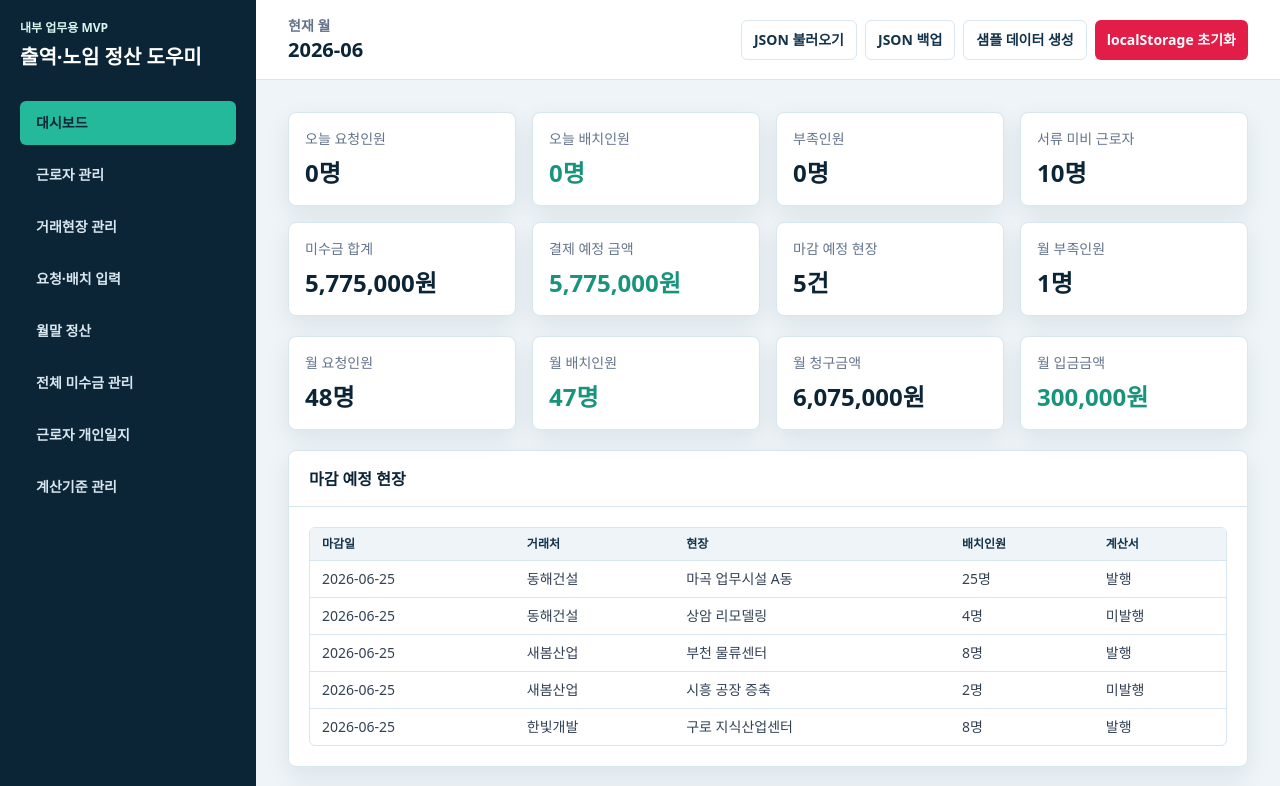
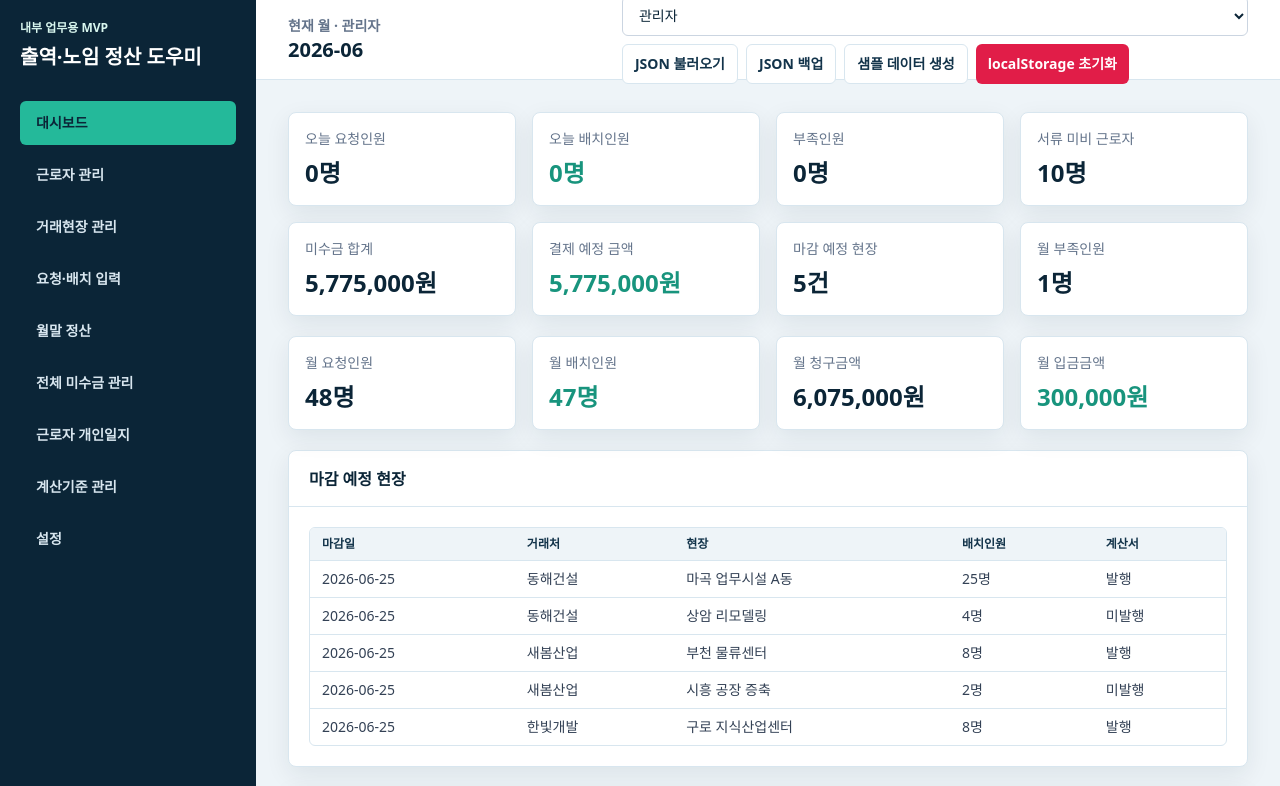
Before and after one commit to p188441064/worker-settlement-app, a Next.js app: page / in a window 1280 px wide. Shown: the top 786 px of the page. Built offline with nearby package versions, Linux system fonts and the light colour scheme.

Commit message:
add company settings and role structure

```diff
--- a/app/page.tsx
+++ b/app/page.tsx
@@ -4,7 +4,7 @@ import { ChangeEvent, ReactNode, useEffect, useMemo, useState } from "react";
 import { Badge, Button, DataTable, Field, Panel, SelectInput, StatCard, TextArea, TextInput, td, th } from "@/components/ui";
 import { ageGroupLabel, calculateByRule, ceilWon, createCalculationRule, deductionTypes, getWorkerBaseAmount, formatDateDot, formatNumber, formatWon, getAgeGroupByWorkDate, getAssignedCount, getRequestStatus, isSameMonth, monthKey, normalizeRequestStatuses, withCalculatedAssignment } from "@/lib/calculations";
 import { STORAGE_KEY, loadAppData, migrateAppData, resetAppData, saveAppData, createId } from "@/lib/storage";
-import { AppData, AssignmentStatus, CalculationRule, Client, DeductionType, DocumentStatus, RequestStatus, Site, ViewKey, WorkAssignment, WorkRequest, Worker } from "@/lib/types";
+import { AppData, AssignmentStatus, CalculationRule, Client, DeductionType, DocumentStatus, RequestStatus, Site, UserRole, ViewKey, WorkAssignment, WorkRequest, Worker } from "@/lib/types";
 import { calculatePayrollDeduction } from "@/lib/payrollRules";
 
 const menus: Array<{ key: ViewKey; label: string }> = [
@@ -15,8 +15,20 @@ const menus: Array<{ key: ViewKey; label: string }> = [
   { key: "settlement", label: "월말 정산" },
   { key: "receivables", label: "전체 미수금 관리" },
   { key: "journal", label: "근로자 개인일지" },
-  { key: "rules", label: "계산기준 관리" }
+  { key: "rules", label: "계산기준 관리" },
+  { key: "settings", label: "설정" }
 ];
+
+const roleLabels: Record<UserRole, string> = {
+  ADMIN: "관리자",
+  USER: "일반사용자"
+};
+
+function canAccessMenu(data: AppData, viewKey: ViewKey) {
+  const role = data.accessControl?.currentRole || "ADMIN";
+  const permission = data.accessControl?.menuPermissions.find((item) => item.viewKey === viewKey);
+  return role === "ADMIN" ? permission?.admin !== false : Boolean(permission?.user);
+}
 
 const today = "2026-06-19";
 const currentMonth = monthKey(new Date());
@@ -177,6 +189,14 @@ export default function Home() {
   }
 
   const updateData = (next: AppData) => setData(next);
+  const permittedMenus = menus.filter((menu) => canAccessMenu(data, menu.key));
+
+  const changeRole = (role: UserRole) => {
+    const accessControl = data.accessControl;
+    const firstMenu = menus.find((menu) => canAccessMenu({ ...data, accessControl: { ...accessControl, currentRole: role } }, menu.key));
+    setData({ ...data, accessControl: { ...accessControl, currentRole: role } });
+    if (firstMenu && !canAccessMenu({ ...data, accessControl: { ...accessControl, currentRole: role } }, view)) setView(firstMenu.key);
+  };
 
   const downloadJson = () => {
     const blob = new Blob([JSON.stringify(data, null, 2)], { type: "application/json" });
@@ -224,7 +244,7 @@ export default function Home() {
           <h1 className="mt-2 text-xl font-bold leading-tight">출역·노임 정산 도우미</h1>
         </div>
         <nav className="grid grid-cols-2 gap-2 sm:grid-cols-4 lg:grid-cols-1">
-          {menus.map((menu) => (
+          {permittedMenus.map((menu) => (
             <button
               key={menu.key}
               onClick={() => setView(menu.key)}
@@ -241,10 +261,14 @@ export default function Home() {
       <section className="min-w-0 flex-1">
         <header className="flex flex-col gap-3 border-b border-navy-100 bg-white px-4 py-4 sm:flex-row sm:items-center sm:justify-between lg:h-20 lg:px-8 lg:py-0">
           <div>
-            <p className="text-sm font-semibold text-slate-500">현재 월</p>
+            <p className="text-sm font-semibold text-slate-500">현재 월 · {roleLabels[data.accessControl?.currentRole || "ADMIN"]}</p>
             <p className="text-xl font-bold text-navy-900">{selectedMonth}</p>
           </div>
           <div className="flex flex-wrap items-center gap-2">
+            <SelectInput value={data.accessControl?.currentRole || "ADMIN"} onChange={(event) => changeRole(event.target.value as UserRole)} className="w-32">
+              <option value="ADMIN">관리자</option>
+              <option value="USER">일반사용자</option>
+            </SelectInput>
             <input
               type="file"
               accept="application/json"
@@ -270,6 +294,7 @@ export default function Home() {
           {view === "receivables" && <ReceivablesView data={data} updateData={updateData} selectedMonth={selectedMonth} setSelectedMonth={setSelectedMonth} />}
           {view === "journal" && <WorkerJournalView data={data} />}
           {view === "rules" && <RulesView data={data} updateData={updateData} />}
+          {view === "settings" && <SettingsView data={data} updateData={updateData} />}
         </div>
       </section>
     </main>
@@ -1435,6 +1460,7 @@ function StatementDocument({ data, entries, client, site, selectedMonth }: { dat
     <PrintPage title="거래명세서" subtitle={`${client.name} / ${site.siteName} / ${getClosingPeriodLabel(selectedMonth)}`}>
       <table className="mb-4 w-full border-collapse text-sm"><tbody>
         <tr><th className={printTh}>공급자</th><td className={printTd}>{data.companyInfo.companyName}</td><th className={printTh}>거래처</th><td className={printTd}>{client.name}</td></tr>
+        <tr><th className={printTh}>사업자번호</th><td className={printTd}>{data.companyInfo.businessNumber}</td><th className={printTh}>연락처</th><td className={printTd}>{data.companyInfo.companyPhone}</td></tr>
         <tr><th className={printTh}>현장명</th><td className={printTd}>{site.siteName}</td><th className={printTh}>계산서</th><td className={printTd}>{site.invoiceIssueType === "ISSUED" ? `발행 / 수수료율 ${Math.round((site.invoiceDeductionRate ?? 0) * 100)}%` : "미발행"}</td></tr>
         <tr><th className={printTh}>마감일</th><td className={printTd}>{site.closingDay}일</td><th className={printTh}>결제일</th><td className={printTd}>{site.paymentDay}일</td></tr>
       </tbody></table>
@@ -1471,7 +1497,7 @@ function DelegationDocument({ data, entries, site, selectedMonth }: { data: AppD
       <div className="space-y-3 text-sm leading-7">
         <p>아래 근로자는 해당 현장의 일용노무비 수령 및 정산자료 제출 업무를 {data.companyInfo.companyName}에 위임합니다.</p>
         <p><b>회사명</b> {data.companyInfo.companyName} / <b>대표자</b> {data.companyInfo.companyRepresentative} / <b>사업자번호</b> {data.companyInfo.businessNumber}</p>
-        <p><b>주소</b> {data.companyInfo.companyAddress}</p>
+        <p><b>주소</b> {data.companyInfo.companyAddress} / <b>연락처</b> {data.companyInfo.companyPhone}</p>
       </div>
       <table className="mt-5 w-full border-collapse text-sm"><thead><tr>{["성명", "주민등록번호", "주소", "지급액", "서명/도장"].map((header) => <th key={header} className={printTh}>{header}</th>)}</tr></thead><tbody>
         {workerGroups.map((items) => {
@@ -1848,6 +1874,67 @@ function WorkerJournalView({ data }: { data: AppData }) {
                 </tr>
               ))}
               {rows.length === 0 && <tr><td className={td} colSpan={10}>조회된 근무이력이 없습니다.</td></tr>}
+            </tbody>
+          </table>
+        </DataTable>
+      </Panel>
+    </div>
+  );
+}
+
+function SettingsView({ data, updateData }: { data: AppData; updateData: (data: AppData) => void }) {
+  const updateCompanyInfo = (key: keyof AppData["companyInfo"], value: string) => {
+    updateData({ ...data, companyInfo: { ...data.companyInfo, [key]: value } });
+  };
+
+  const updatePermission = (viewKey: ViewKey, role: UserRole, checked: boolean) => {
+    const accessControl = data.accessControl;
+    updateData({
+      ...data,
+      accessControl: {
+        ...accessControl,
+        menuPermissions: accessControl.menuPermissions.map((permission) =>
+          permission.viewKey === viewKey ? { ...permission, [role === "ADMIN" ? "admin" : "user"]: checked } : permission
+        )
+      }
+    });
+  };
+
+  const accessControl = data.accessControl;
+
+  return (
+    <div className="space-y-5">
+      <Panel title="회사 기본정보 관리">
+        <div className="grid grid-cols-2 gap-3 lg:grid-cols-3">
+          <Field label="업체명"><TextInput value={data.companyInfo.companyName} onChange={(event) => updateCompanyInfo("companyName", event.target.value)} /></Field>
+          <Field label="사업자번호"><TextInput value={data.companyInfo.businessNumber} onChange={(event) => updateCompanyInfo("businessNumber", event.target.value)} /></Field>
+          <Field label="대표자"><TextInput value={data.companyInfo.companyRepresentative} onChange={(event) => updateCompanyInfo("companyRepresentative", event.target.value)} /></Field>
+          <Field label="연락처"><TextInput value={data.companyInfo.companyPhone} onChange={(event) => updateCompanyInfo("companyPhone", event.target.value)} /></Field>
+          <div className="lg:col-span-2"><Field label="주소"><TextInput value={data.companyInfo.companyAddress} onChange={(event) => updateCompanyInfo("companyAddress", event.target.value)} /></Field></div>
+          <div className="col-span-2 lg:col-span-3"><Field label="입금계좌/비고"><TextInput value={data.companyInfo.bankAccountText} onChange={(event) => updateCompanyInfo("bankAccountText", event.target.value)} /></Field></div>
+        </div>
+      </Panel>
+
+      <Panel title="역할 및 메뉴 접근 권한">
+        <div className="mb-3 grid grid-cols-3 gap-3 rounded-md bg-navy-50 p-3 text-sm font-bold text-navy-900">
+          <span>현재 역할: {roleLabels[accessControl.currentRole]}</span>
+          <span>관리자: 전체 업무 권한 기준</span>
+          <span>일반사용자: 체크된 메뉴만 표시</span>
+        </div>
+        <DataTable>
+          <table className="w-full border-collapse">
+            <thead><tr>{["메뉴", "관리자 접근", "일반사용자 접근"].map((header) => <th key={header} className={th}>{header}</th>)}</tr></thead>
+            <tbody>
+              {menus.map((menu) => {
+                const permission = accessControl.menuPermissions.find((item) => item.viewKey === menu.key);
+                return (
+                  <tr key={menu.key}>
+                    <td className={td}>{menu.label}</td>
+                    <td className={td}><input type="checkbox" checked={permission?.admin !== false} onChange={(event) => updatePermission(menu.key, "ADMIN", event.target.checked)} /></td>
+                    <td className={td}><input type="checkbox" checked={Boolean(permission?.user)} onChange={(event) => updatePermission(menu.key, "USER", event.target.checked)} /></td>
+                  </tr>
+                );
+              })}
             </tbody>
           </table>
         </DataTable>
@@ -2296,7 +2383,7 @@ function buildReceiptRows(entries: WorkAssignment[], data: AppData, site: Site,
 }
 
 function buildDelegationRows(entries: WorkAssignment[], data: AppData, site: Site, selectedMonth: string) {
-  const rows: Array<Array<string | number>> = [["위임장"], ["회사명", data.companyInfo.companyName, "대표자", data.companyInfo.companyRepresentative], ["사업자등록번호", data.companyInfo.businessNumber, "주소", data.companyInfo.companyAddress], ["현장명", site.siteName, "정산기간", getClosingPeriodLabel(selectedMonth)], ["성명", "주민등록번호", "주소", "지급액", "서명/도장"]];
+  const rows: Array<Array<string | number>> = [["위임장"], ["회사명", data.companyInfo.companyName, "대표자", data.companyInfo.companyRepresentative], ["사업자등록번호", data.companyInfo.businessNumber, "연락처", data.companyInfo.companyPhone], ["주소", data.companyInfo.companyAddress], ["현장명", site.siteName, "정산기간", getClosingPeriodLabel(selectedMonth)], ["성명", "주민등록번호", "주소", "지급액", "서명/도장"]];
   getWorkerGroups(entries).forEach((items) => {
     const worker = data.workers.find((item) => item.id === items[0].workerId);
     const total = getWorkerTotal(items, data);
--- a/lib/sample-data.ts
+++ b/lib/sample-data.ts
@@ -153,7 +153,22 @@ export const sampleData: AppData = {
     companyAddress: "서울시 샘플구 샘플로 00",
     companyRepresentative: "홍길동",
     businessNumber: "000-00-00000",
+    companyPhone: "02-0000-0000",
     bankAccountText: "샘플은행 000-000000-00-000 예금주: 주식회사 샘플인력"
+  },
+  accessControl: {
+    currentRole: "ADMIN",
+    menuPermissions: [
+      { viewKey: "dashboard", admin: true, user: true },
+      { viewKey: "workers", admin: true, user: true },
+      { viewKey: "clients", admin: true, user: true },
+      { viewKey: "attendance", admin: true, user: true },
+      { viewKey: "settlement", admin: true, user: false },
+      { viewKey: "receivables", admin: true, user: false },
+      { viewKey: "journal", admin: true, user: true },
+      { viewKey: "rules", admin: true, user: false },
+      { viewKey: "settings", admin: true, user: false }
+    ]
   },
   receivablePayments: [
     { id: "rp-001", clientId: "c-001", siteId: "s-001", closingMonth: "2026-06", amount: 300000, paymentDate: "2026-06-20", memo: "샘플 부분입금" }
--- a/lib/storage.ts
+++ b/lib/storage.ts
@@ -215,6 +215,31 @@ function convertEntriesToRequestsAndAssignments(data: AppData, entries: WorkEntr
   return { requests, assignments };
 }
 
+function migrateCompanyInfo(companyInfo: Partial<AppData["companyInfo"]> | undefined): AppData["companyInfo"] {
+  return {
+    ...sampleData.companyInfo,
+    ...(companyInfo || {}),
+    companyName: companyInfo?.companyName || sampleData.companyInfo.companyName,
+    companyAddress: companyInfo?.companyAddress || sampleData.companyInfo.companyAddress,
+    companyRepresentative: companyInfo?.companyRepresentative || sampleData.companyInfo.companyRepresentative,
+    businessNumber: companyInfo?.businessNumber || sampleData.companyInfo.businessNumber,
+    companyPhone: companyInfo?.companyPhone || sampleData.companyInfo.companyPhone || "",
+    bankAccountText: companyInfo?.bankAccountText || sampleData.companyInfo.bankAccountText
+  };
+}
+
+function migrateAccessControl(accessControl: Partial<AppData["accessControl"]> | undefined): AppData["accessControl"] {
+  const samplePermissions = sampleData.accessControl.menuPermissions;
+  const incoming = accessControl?.menuPermissions || [];
+  return {
+    currentRole: accessControl?.currentRole || "ADMIN",
+    menuPermissions: samplePermissions.map((permission) => ({
+      ...permission,
+      ...(incoming.find((item) => item.viewKey === permission.viewKey) || {})
+    }))
+  };
+}
+
 export function migrateAppData(partial: Partial<AppData>): AppData {
   const clients = (partial.clients?.length ? partial.clients : sampleData.clients).map(migrateClient);
   const workers = (partial.workers?.length ? partial.workers : sampleData.workers).map(migrateWorker);
@@ -232,7 +257,8 @@ export function migrateAppData(partial: Partial<AppData>): AppData {
     workRequests: partial.workRequests || [],
     assignments: partial.assignments || [],
     calculationRules,
-    companyInfo: partial.companyInfo || sampleData.companyInfo,
+    companyInfo: migrateCompanyInfo(partial.companyInfo),
+    accessControl: migrateAccessControl(partial.accessControl),
     receivablePayments: partial.receivablePayments || []
   };
   if (!data.workRequests.length && !data.assignments.length && data.workEntries.length) {
```
Also changed, not shown: lib/types.ts (+16 -1 lines).
